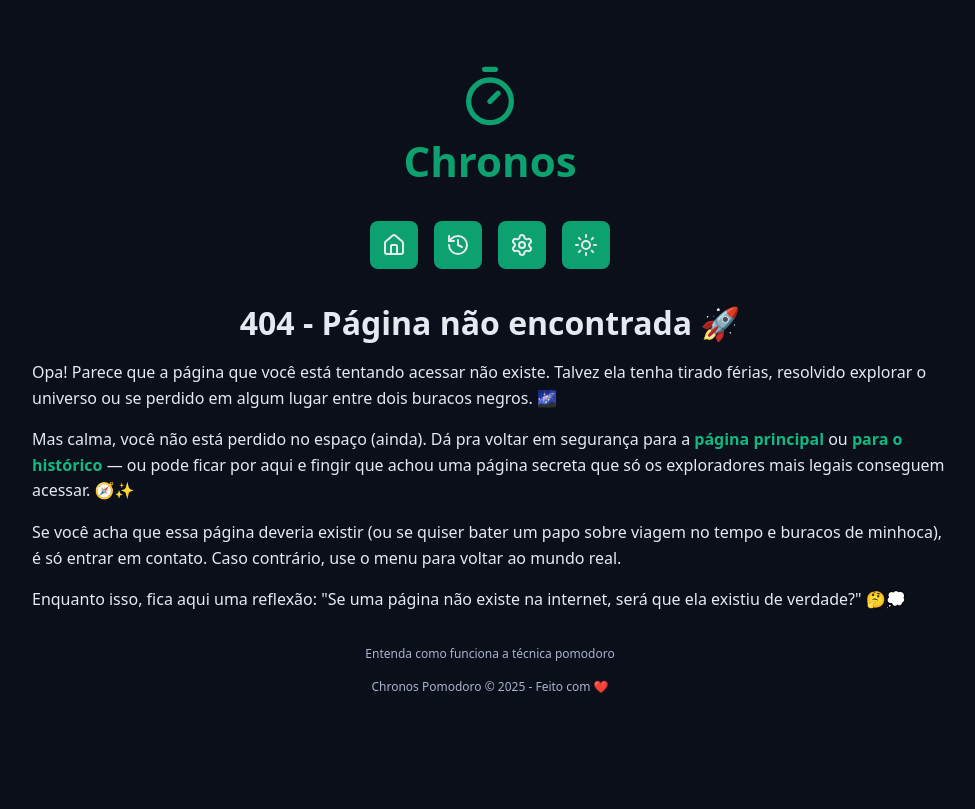
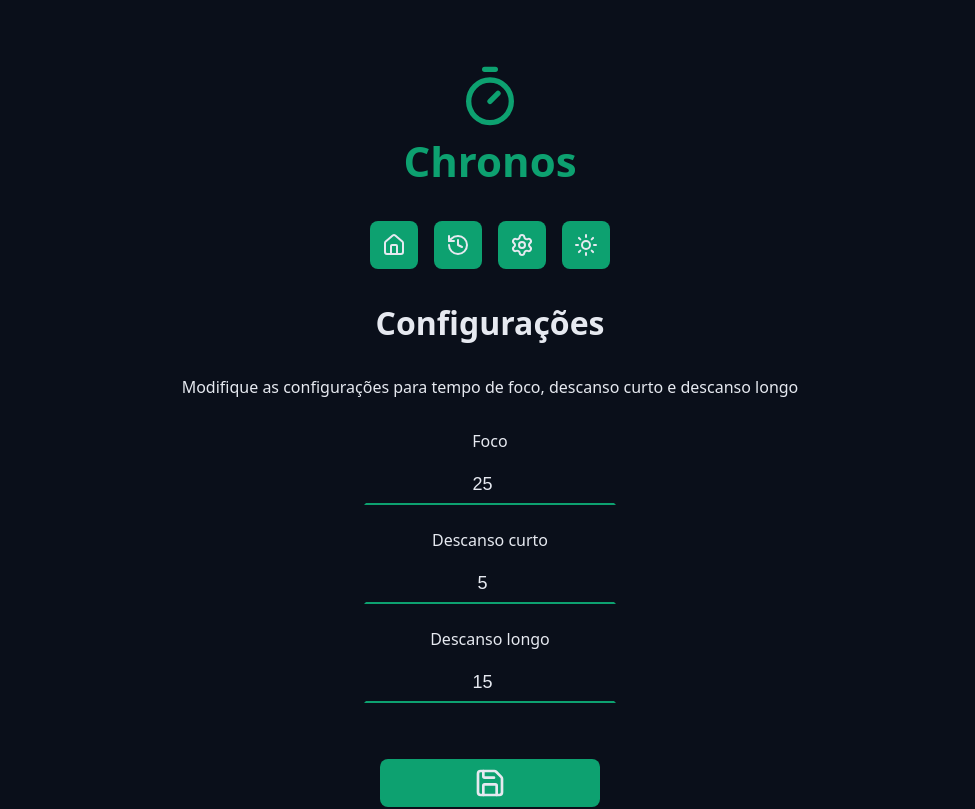
Before and after one commit to EduTiyo/chronos-pomodoro, a React (Vite) app: page /settings in a window 1280 px wide. Shown: the top 809 px of the page, without its empty margins (150-1125 px from the left). Built offline with nearby package versions, Linux system fonts and the light colour scheme.

Commit message:
feat: adicionar form validado e método para salvar as configurações

```diff
--- a/src/components/Menu/index.tsx
+++ b/src/components/Menu/index.tsx
@@ -57,7 +57,7 @@ const Menu = () => {
         <HistoryIcon />
       </RouterLink>
       <RouterLink
-        href="#"
+        href="/settings"
         className={styles.menuLink}
         aria-label="Configurações"
         title="Configurações"
--- a/src/contexts/TaskContext/taskActions.ts
+++ b/src/contexts/TaskContext/taskActions.ts
@@ -7,6 +7,7 @@ export const TaskActionTypes = {
   RESET_TASK: "RESET_TASK",
   COUNT_DOWN: "COUNT_DOWN",
   COMPLETE_TASK: "COMPLETE_TASK",
+  CHANGE_SETTINGS: "CHANGE_SETTINGS",
 } as const;
 
 export type TaskActionType =
@@ -20,6 +21,10 @@ export type TaskActionsWithPayload =
   | {
       type: typeof TaskActionTypes.COUNT_DOWN;
       payload: Pick<TaskStateModel, "secondsRemaining">;
+    }
+  | {
+      type: typeof TaskActionTypes.CHANGE_SETTINGS;
+      payload: Pick<TaskStateModel, "config">;
     };
 
 export type TaskActionsWitoutPayload =
--- a/src/contexts/TaskContext/taskReducer.ts
+++ b/src/contexts/TaskContext/taskReducer.ts
@@ -73,6 +73,15 @@ export function taskReducer(
         }),
       };
     }
+
+    case TaskActionTypes.CHANGE_SETTINGS: {
+      return {
+        ...state,
+        config: {
+          ...action.payload.config,
+        },
+      };
+    }
   }
 
   return state;
--- /dev/null
+++ b/src/pages/Settings/index.tsx
@@ -0,0 +1,134 @@
+import MainTemplate from "../../templates/MainTemplate";
+import Container from "../../components/Container";
+import Heading from "../../components/Heading";
+import DefaultInput from "../../components/DefaultInput";
+import DefaultButton from "../../components/DefaultButton";
+import { SaveIcon } from "lucide-react";
+import { useRef } from "react";
+import { useTaskContext } from "../../contexts/TaskContext";
+import { showMessage } from "../../adapters/showMessage";
+import { TaskActionTypes } from "../../contexts/TaskContext/taskActions";
+
+const Settings = () => {
+  const { state, dispatch } = useTaskContext();
+
+  const workTimeInputRef = useRef<HTMLInputElement>(null);
+  const shortBreakTimeInputRef = useRef<HTMLInputElement>(null);
+  const longBreakTimeInputRef = useRef<HTMLInputElement>(null);
+
+  const handleSaveSettings = (e: React.FormEvent<HTMLFormElement>) => {
+    e.preventDefault();
+    showMessage.dismiss();
+
+    const formErrors = [];
+
+    const workTime = Number(workTimeInputRef.current?.value);
+    const shortBreakTime = Number(shortBreakTimeInputRef.current?.value);
+    const longBreakTime = Number(longBreakTimeInputRef.current?.value);
+
+    if (isNaN(workTime)) {
+      formErrors.push("Use apenas números para foco");
+    }
+
+    if (isNaN(shortBreakTime)) {
+      formErrors.push("Use apenas números para descanso curto.");
+    }
+
+    if (isNaN(longBreakTime)) {
+      formErrors.push("Use apenas números para descanso longo.");
+    }
+
+    if (workTime < 1 || workTime > 99) {
+      formErrors.push("Digite valores entre 1 e 99 para foco.");
+    }
+
+    if (shortBreakTime < 1 || shortBreakTime > 30) {
+      formErrors.push("Digite valores entre 1 e 30 para descanso curto.");
+    }
+    if (longBreakTime < 1 || longBreakTime > 60) {
+      formErrors.push("Digite valores entre 1 e 60 para descanso longo.");
+    }
+
+    if (formErrors.length > 0) {
+      formErrors.forEach(error => {
+        showMessage.error(error);
+      });
+      return;
+    }
+
+    if (
+      workTime == state.config.workTime &&
+      shortBreakTime == state.config.shortBreakTime &&
+      longBreakTime == state.config.longBreakTime
+    )
+      return;
+
+    dispatch({
+      type: TaskActionTypes.CHANGE_SETTINGS,
+      payload: {
+        config: {
+          workTime: workTime,
+          shortBreakTime: shortBreakTime,
+          longBreakTime: longBreakTime,
+        },
+      },
+    });
+
+    showMessage.success("Configurações salvas com sucesso");
+  };
+
+  return (
+    <MainTemplate>
+      <Container>
+        <Heading>Configurações</Heading>
+      </Container>
+      <Container>
+        <p style={{ textAlign: "center" }}>
+          Modifique as configurações para tempo de foco, descanso curto e
+          descanso longo
+        </p>
+      </Container>
+
+      <Container>
+        <form onSubmit={handleSaveSettings} action="" className="form">
+          <div className="formRow" style={{ gap: "1.2rem" }}>
+            <DefaultInput
+              id="workTime"
+              labelText="Foco"
+              ref={workTimeInputRef}
+              defaultValue={state.config.workTime}
+              type="number"
+            />
+          </div>
+          <div className="formRow" style={{ gap: "1.2rem" }}>
+            <DefaultInput
+              id="shortBreakTime"
+              labelText="Descanso curto"
+              ref={shortBreakTimeInputRef}
+              defaultValue={state.config.shortBreakTime}
+              type="number"
+            />
+          </div>
+          <div className="formRow" style={{ gap: "1.2rem" }}>
+            <DefaultInput
+              id="longBreakTime"
+              labelText="Descanso longo"
+              ref={longBreakTimeInputRef}
+              defaultValue={state.config.longBreakTime}
+              type="number"
+            />
+          </div>
+          <div className="formRow" style={{ gap: "1.2rem" }}>
+            <DefaultButton
+              icon={<SaveIcon />}
+              aria-label="Salvar configurações"
+              title="Salvar configurações"
+            />
+          </div>
+        </form>
+      </Container>
+    </MainTemplate>
+  );
+};
+
+export default Settings;
--- a/src/routers/MainRouter/index.tsx
+++ b/src/routers/MainRouter/index.tsx
@@ -4,6 +4,7 @@ import AboutPomodoro from "../../pages/AboutPomodoro";
 import { NotFound } from "../../pages/NotFound";
 import { useEffect } from "react";
 import History from "../../pages/History";
+import Settings from "../../pages/Settings";
 
 function ScrollToTop() {
   const { pathname } = useLocation();
@@ -22,6 +23,7 @@ const MainRouter = () => {
       <Routes>
         <Route path="/" element={<Home />} />
         <Route path="/history" element={<History />} />
+        <Route path="/settings" element={<Settings />} />
         <Route path="/about-pomodoro/" element={<AboutPomodoro />} />
         <Route path="*" element={<NotFound />} />
       </Routes>
```
